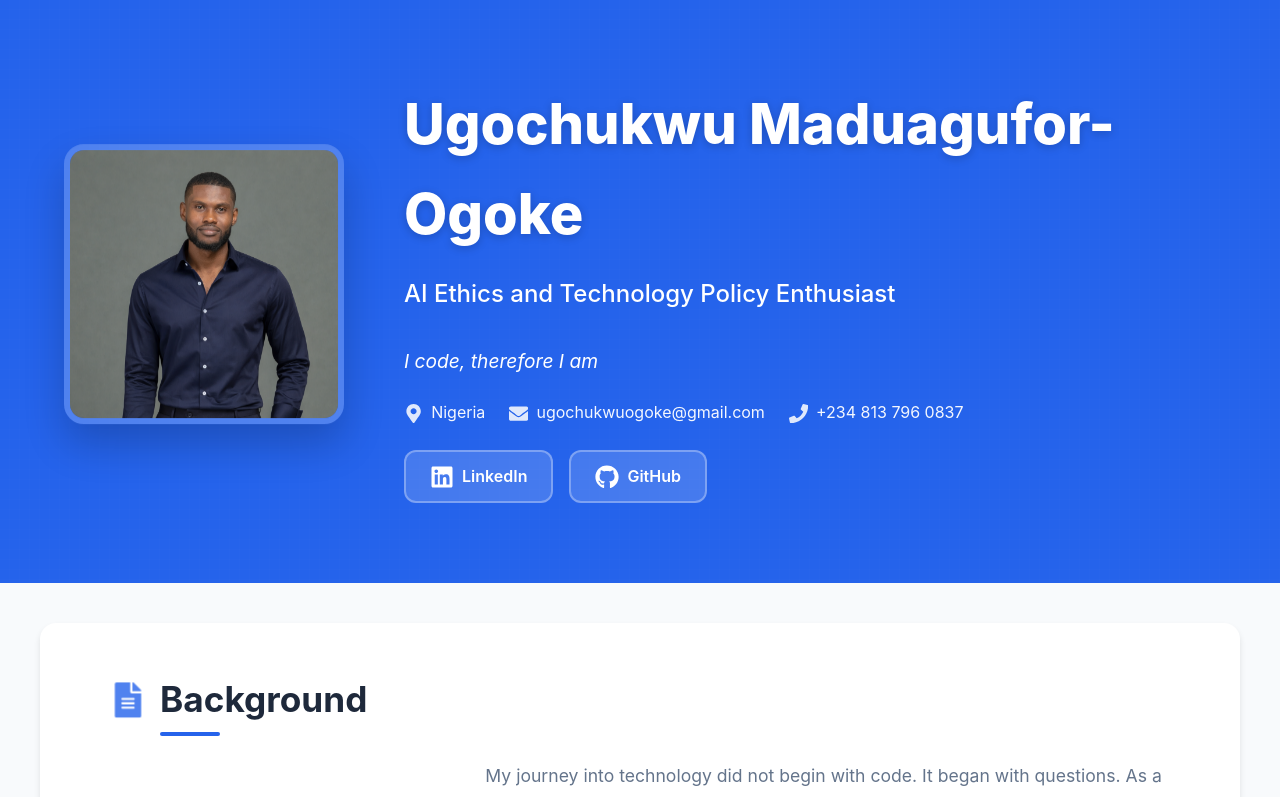
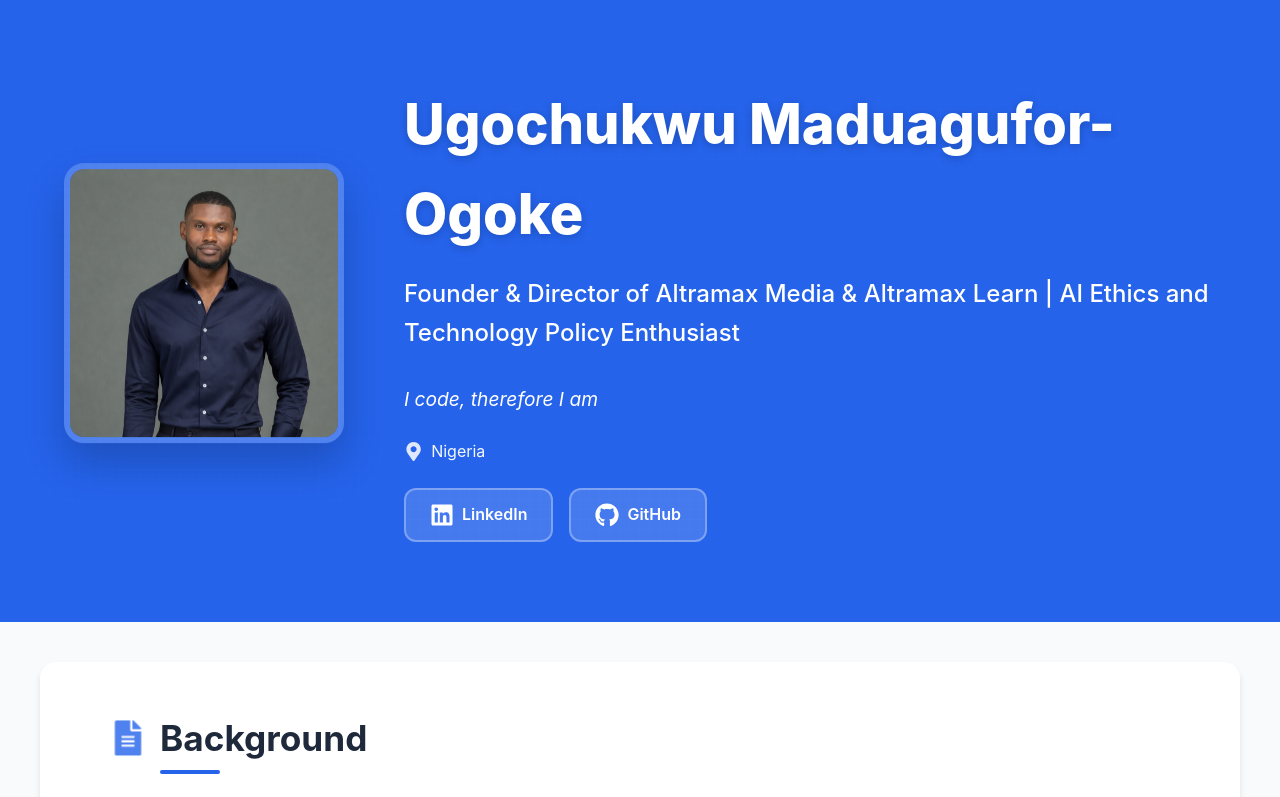
Before and after one commit to Maxugoski/Philosophy-porfolio, a React (Vite) app: page / in a window 1280 px wide. Shown: the top 797 px of the page. Built offline with nearby package versions, Linux system fonts and the light colour scheme.

Commit message:
added llm optimization

```diff
--- a/index.html
+++ b/index.html
@@ -4,7 +4,29 @@
     <meta charset="UTF-8" />
     <link rel="icon" type="image/svg+xml" href="/vite.svg" />
     <meta name="viewport" content="width=device-width, initial-scale=1.0" />
-    <title>philosophy-porfolio</title>
+    <title>Ugochukwu Maduagufor-Ogoke - Portfolio | AI Ethics</title>
+    <meta
+      name="description"
+      content="Portfolio of Ugochukwu Maduagufor-Ogoke, Founder and Director of Altramax Media & Altramax Learn, an AI Ethics and Technology Policy Enthusiast based in Nigeria." />
+    <meta name="author" content="Ugochukwu Maduagufor-Ogoke" />
+    <script type="application/ld+json">
+      {
+        "@context": "https://schema.org",
+        "@type": "Person",
+        "name": "Ugochukwu Maduagufor-Ogoke",
+        "jobTitle": [
+          "AI Ethics and Technology Policy Enthusiast",
+          "Founder and Director of Altramax Media & Altramax Learn"
+        ],
+        "url": "https://github.com/Maxugoski",
+        "sameAs": [
+          "https://www.linkedin.com/in/ugochukwu-ogoke-212508177/",
+          "https://github.com/Maxugoski"
+        ],
+        "knowsAbout": ["AI Ethics", "Technology Policy", "Algorithmic Fairness"]
+      }
+    </script>
+    <link rel="llms" href="/llms.txt" />
   </head>
   <body>
     <div id="root"></div>
--- a/src/App.jsx
+++ b/src/App.jsx
@@ -1,5 +1,5 @@
 import './App_new.css'
-import { FaMapMarkerAlt, FaEnvelope, FaPhone, FaLinkedin, FaGithub, FaCheckCircle, FaBook, FaGraduationCap, FaAward, FaTools, FaLightbulb, FaCode, FaRobot, FaFileAlt, FaUsers, FaCloud, FaDatabase, FaBriefcase, FaMicrosoft } from 'react-icons/fa'
+import { FaMapMarkerAlt, FaLinkedin, FaGithub, FaCheckCircle, FaBook, FaGraduationCap, FaAward, FaTools, FaLightbulb, FaCode, FaRobot, FaFileAlt, FaUsers, FaCloud, FaDatabase, FaBriefcase, FaMicrosoft } from 'react-icons/fa'
 import { SiFreecodecamp } from 'react-icons/si'
 import ugoImage from '../assets/images/ugo.png'
 import ugoOfficeImage from '../assets/images/ugo-in-office.png'
@@ -20,20 +20,12 @@ function App() {
           </div>
           <div className="hero-text">
             <h1 className="hero-title">Ugochukwu Maduagufor-Ogoke</h1>
-            <p className="hero-subtitle">AI Ethics and Technology Policy Enthusiast</p>
+            <p className="hero-subtitle">Founder & Director of Altramax Media & Altramax Learn | AI Ethics and Technology Policy Enthusiast</p>
            <p className="hero-tagline">I code, therefore I am</p>
             <div className="contact-info">
               <div className="contact-item">
                 <FaMapMarkerAlt className="contact-icon" />
                 <span>Nigeria</span>
-              </div>
-              <div className="contact-item">
-                <FaEnvelope className="contact-icon" />
-                <a href="mailto:ugochukwuogoke@gmail.com">ugochukwuogoke@gmail.com</a>
-              </div>
-              <div className="contact-item">
-                <FaPhone className="contact-icon" />
-                <span>+234 813 796 0837</span>
               </div>
             </div>
             <div className="social-links">
@@ -147,6 +139,23 @@ function App() {
           </div>
 
           <div className="timeline">
+            <div className="timeline-item">
+              <div className="timeline-marker"></div>
+              <div className="timeline-content">
+                <div className="job">
+                  <h3>Founder & Director</h3>
+                  <div className="job-details">
+                    <span className="company">Altramax Media & Altramax Learn</span>
+                    <span className="duration">Present</span>
+                  </div>
+                  <ul>
+                    <li>Leading strategic initiatives, digital content creation, and educational platforms.</li>
+                    <li>Directing operations, media production, and online learning strategies.</li>
+                  </ul>
+                </div>
+              </div>
+            </div>
+
             <div className="timeline-item">
               <div className="timeline-marker"></div>
               <div className="timeline-content">
```
Also changed, not shown: public/llms.txt (added).
